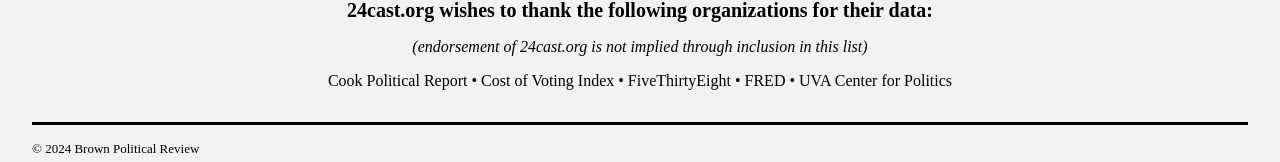
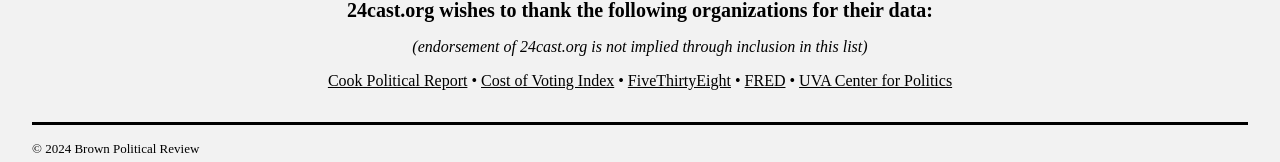
Before and after one commit to BPR-Data-Team/ElectionModel2024-site, a Next.js app: page /about in a window 1280 px wide. Shown: the part 1940-2102 px from the top of the page. Built offline with nearby package versions, Linux system fonts and the light colour scheme; a web font is replaced by a local one.

Commit message:
Update page.tsx

```diff
--- a/src/app/about/page.tsx
+++ b/src/app/about/page.tsx
@@ -152,8 +152,8 @@ const AboutPage: React.FC = () => {
         <i>(endorsement of 24cast.org is not implied through inclusion in this list)</i>
         </p>
         <p>
-          Cook Political Report &bull; Cost of Voting Index &bull; FiveThirtyEight &bull;
-          FRED &bull; UVA Center for Politics
+          <a href="https://www.cookpolitical.com/" className={styles.linkText}>Cook Political Report</a> &bull; <a href="https://costofvotingindex.com/" className={styles.linkText}>Cost of Voting Index</a> &bull; <a href="https://abcnews.go.com/538" className={styles.linkText}>FiveThirtyEight</a> &bull;{" "}
+          <a href="https://fred.stlouisfed.org/" className={styles.linkText}>FRED</a> &bull; <a href="https://centerforpolitics.org/crystalball/" className={styles.linkText}>UVA Center for Politics</a>
         </p>
       </div>
     </div>
```
